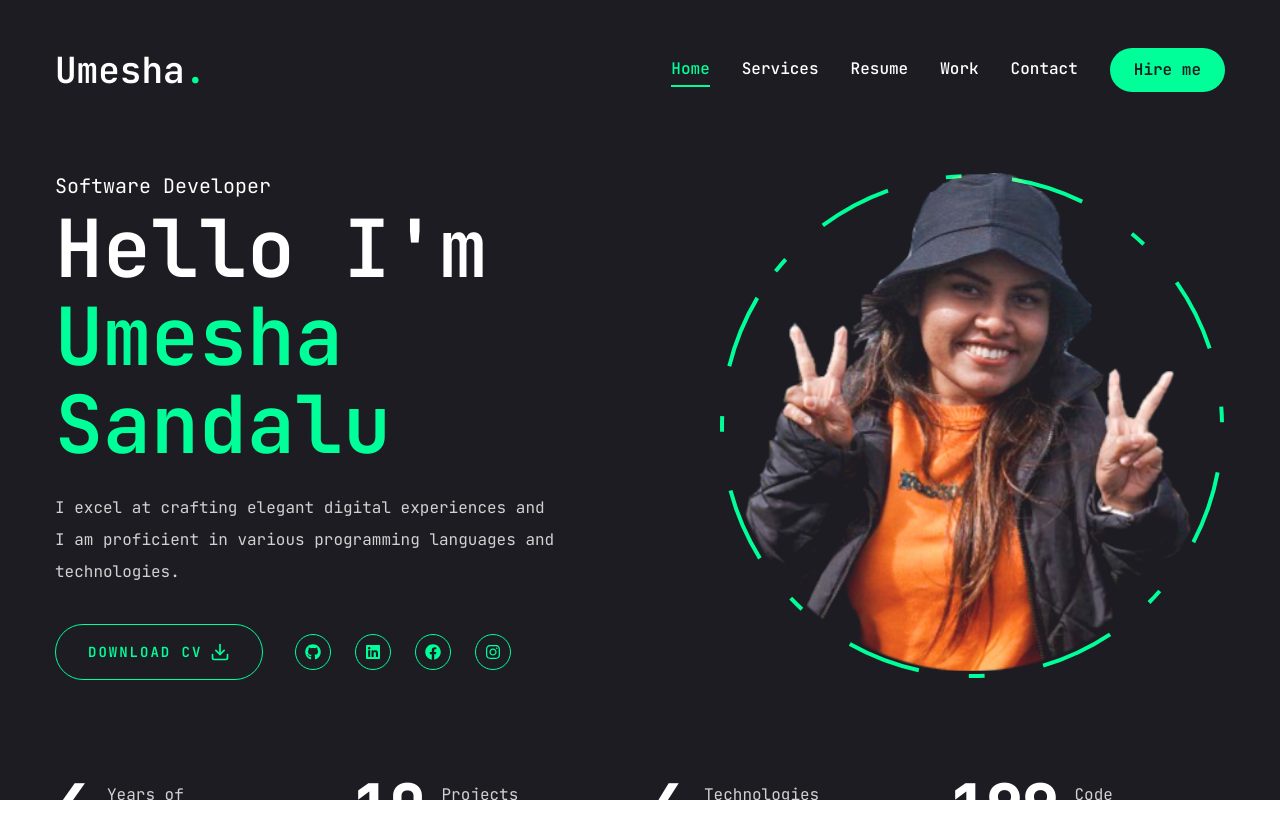
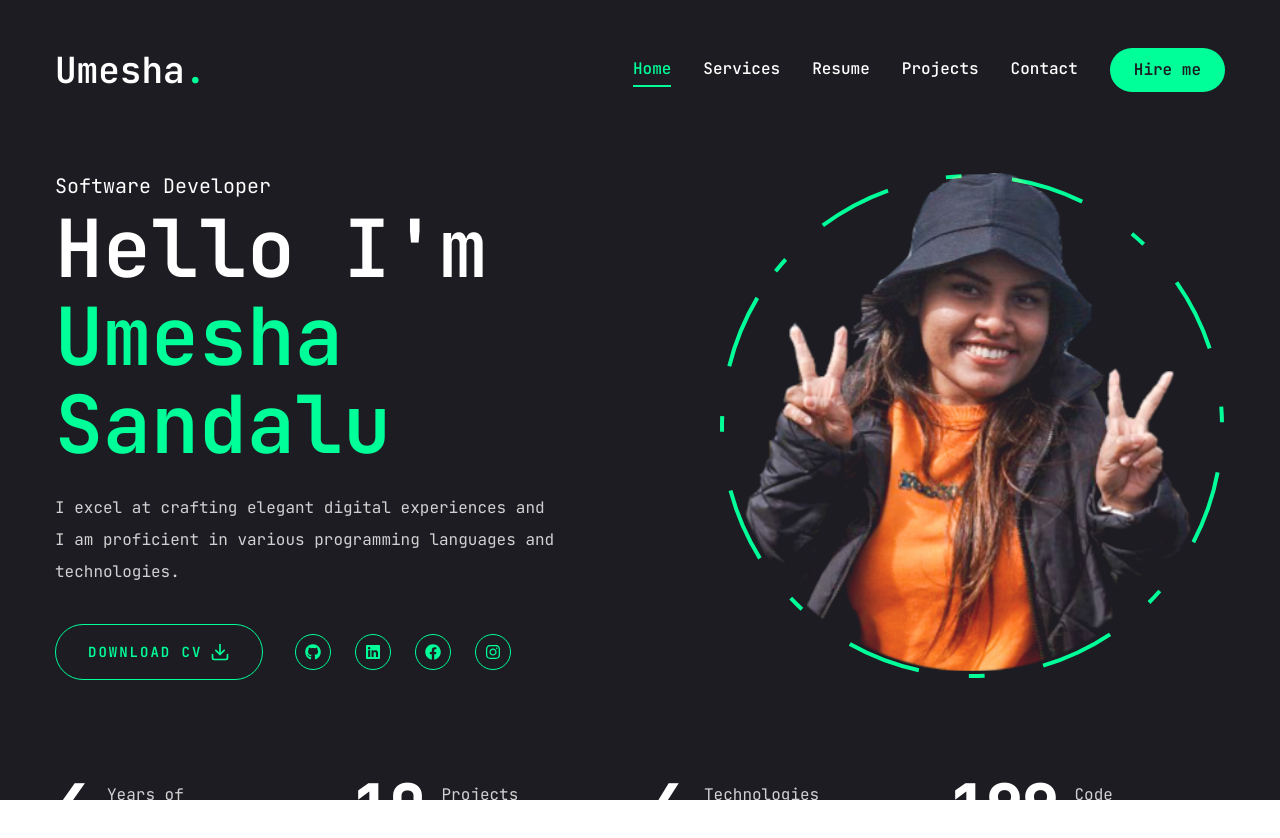
Before and after one commit to sandalu95/umesha-portfolio-web, a Next.js app: page / in a window 1280 px wide. Shown: the top 838 px of the page. Built offline with nearby package versions, Linux system fonts and the light colour scheme.

Commit message:
change the work nav to projects

```diff
--- a/components/Nav.jsx
+++ b/components/Nav.jsx
@@ -17,8 +17,8 @@
     path: "/resume",
   },
   {
-    name: "work",
-    path: "/work",
+    name: "projects",
+    path: "/projects",
   },
   {
     name: "contact",
```
Also changed, not shown: app/projects/page.jsx (renamed from app/work/page.jsx).
